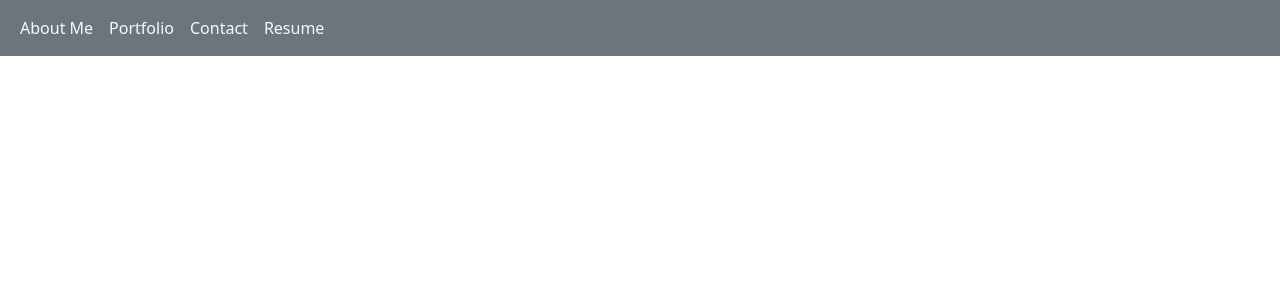
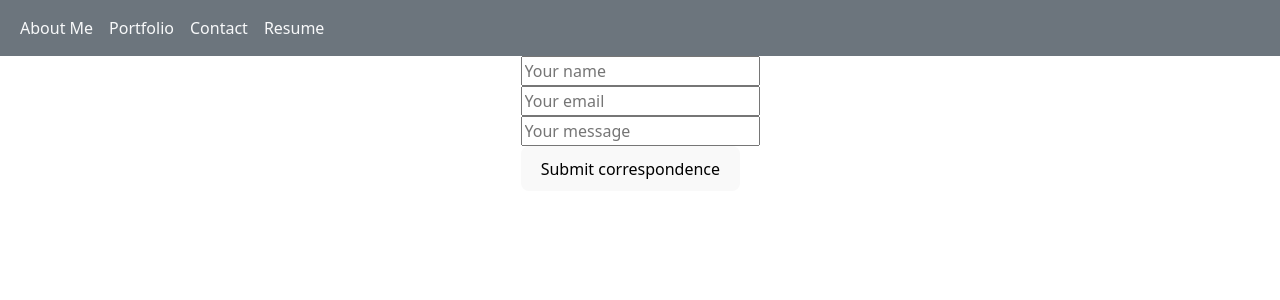
Before and after one commit to wmason1997/WM-React-Portfolio, a React (Vite) app: page /contact in a window 1280 px wide. Shown: the top 300 px of the page. Built offline with nearby package versions, Linux system fonts and the light colour scheme.

Commit message:
Centered div and added placeholder intake information

```diff
--- a/src/pages/ContactPage.jsx
+++ b/src/pages/ContactPage.jsx
@@ -2,8 +2,31 @@
 
 const ContactPage = () => {
     return (
-        <div>
+        <div style={{display: "flex", justifyContent: "center"}}>
             {/* Your contact page content here */}
+            <form className="new-contact-submission">
+                <input
+                    type="text"
+                    placeholder = "Your name"
+                    name = "your_name"
+                ></input>
+                <br></br>
+                <input
+                    type="text"
+                    placeholder = "Your email"
+                    name = "your_name"
+                ></input>
+                <br></br>
+                <input
+                    type="text"
+                    placeholder = "Your message"
+                    name = "your_name"
+                ></input>
+                <br></br>
+                <button className="contact-inquiry-button">Submit correspondence</button>
+
+
+            </form>
         </div>
     );
 };
```
